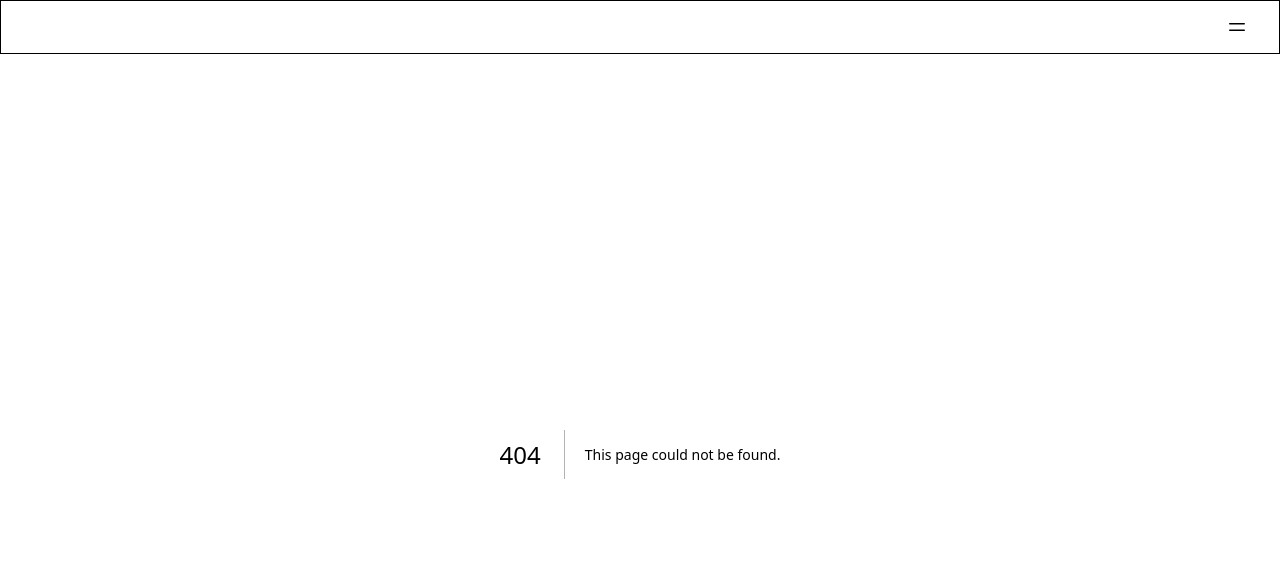
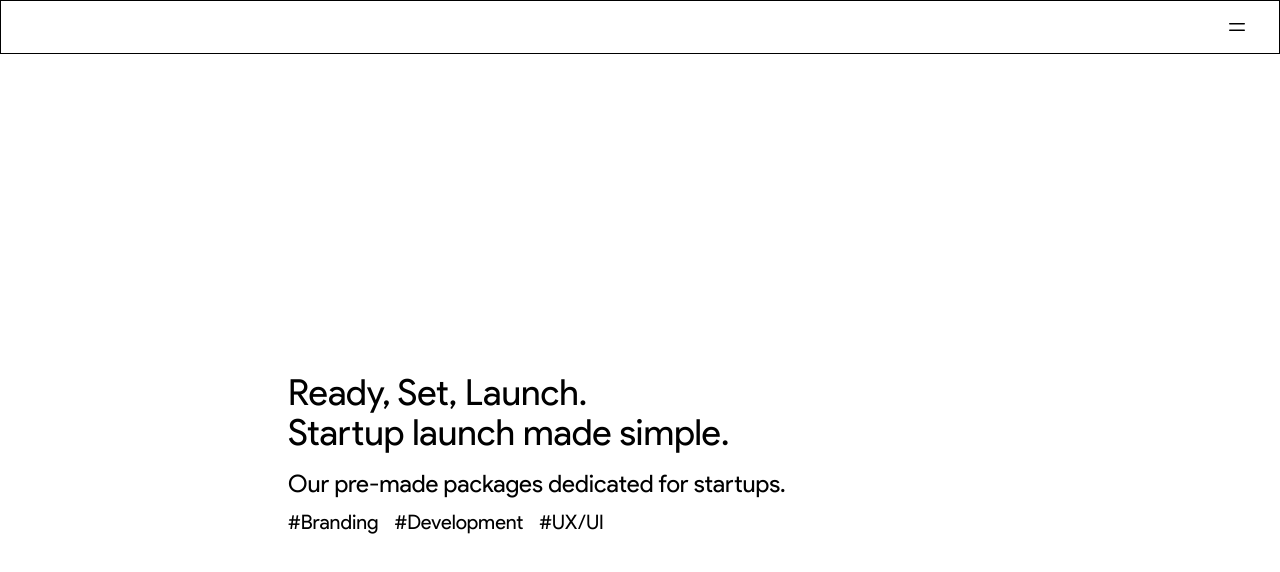
Before and after one commit to ManupaDev/curve, a Next.js app: page /for-startups in a window 1280 px wide. Before the commit this address had no page. Shown: the top 572 px of the page. Built offline with nearby package versions, Linux system fonts and the light colour scheme.

Commit message:
feat:hero for startups page

```diff
--- /dev/null
+++ b/app/for-startups/components/hero.tsx
@@ -0,0 +1,16 @@
+function Hero() {
+  return (
+    <div className="flex min-h-screen flex-col  justify-center px-12 font-sans xl:px-72">
+      <h1 className="text-left text-4xl">Ready, Set, Launch.</h1>
+      <h1 className="text-left text-4xl">Startup launch made simple.</h1>
+      <h2 className="mt-4 text-2xl">Our pre-made packages dedicated for startups.</h2>
+      <div className="mt-2 flex gap-x-4">
+        <span className="block text-xl">#Branding</span>
+        <span className="block text-xl">#Development</span>
+        <span className="block text-xl">#UX/UI</span>
+      </div>
+    </div>
+  );
+}
+
+export default Hero;
--- /dev/null
+++ b/app/for-startups/page.tsx
@@ -0,0 +1,13 @@
+import Hero from "./components/hero";
+
+function ForStartups() {
+  return (
+    <div className="font-sans">
+
+      <Hero/>
+
+    </div>
+  );
+}
+
+export default ForStartups;
```
